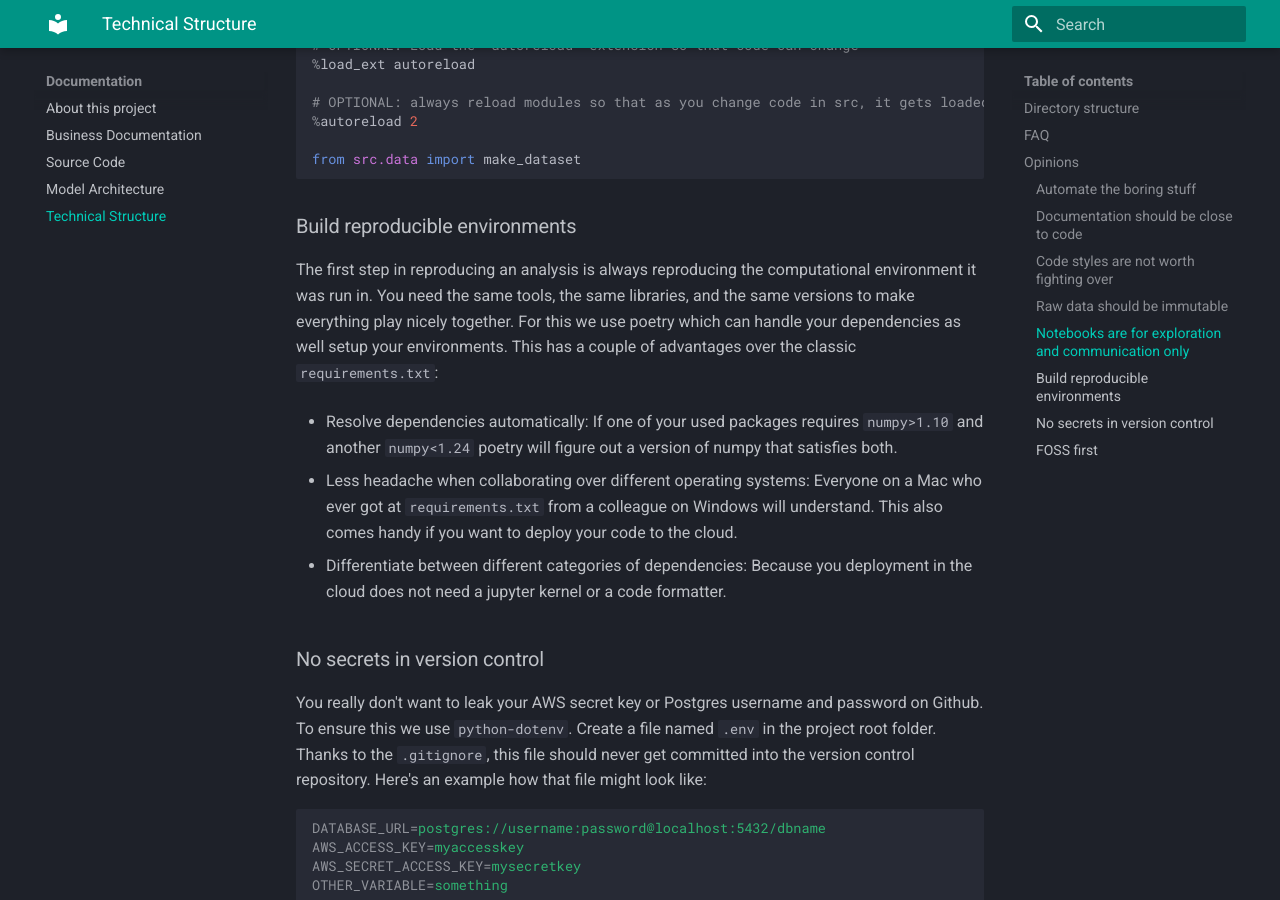
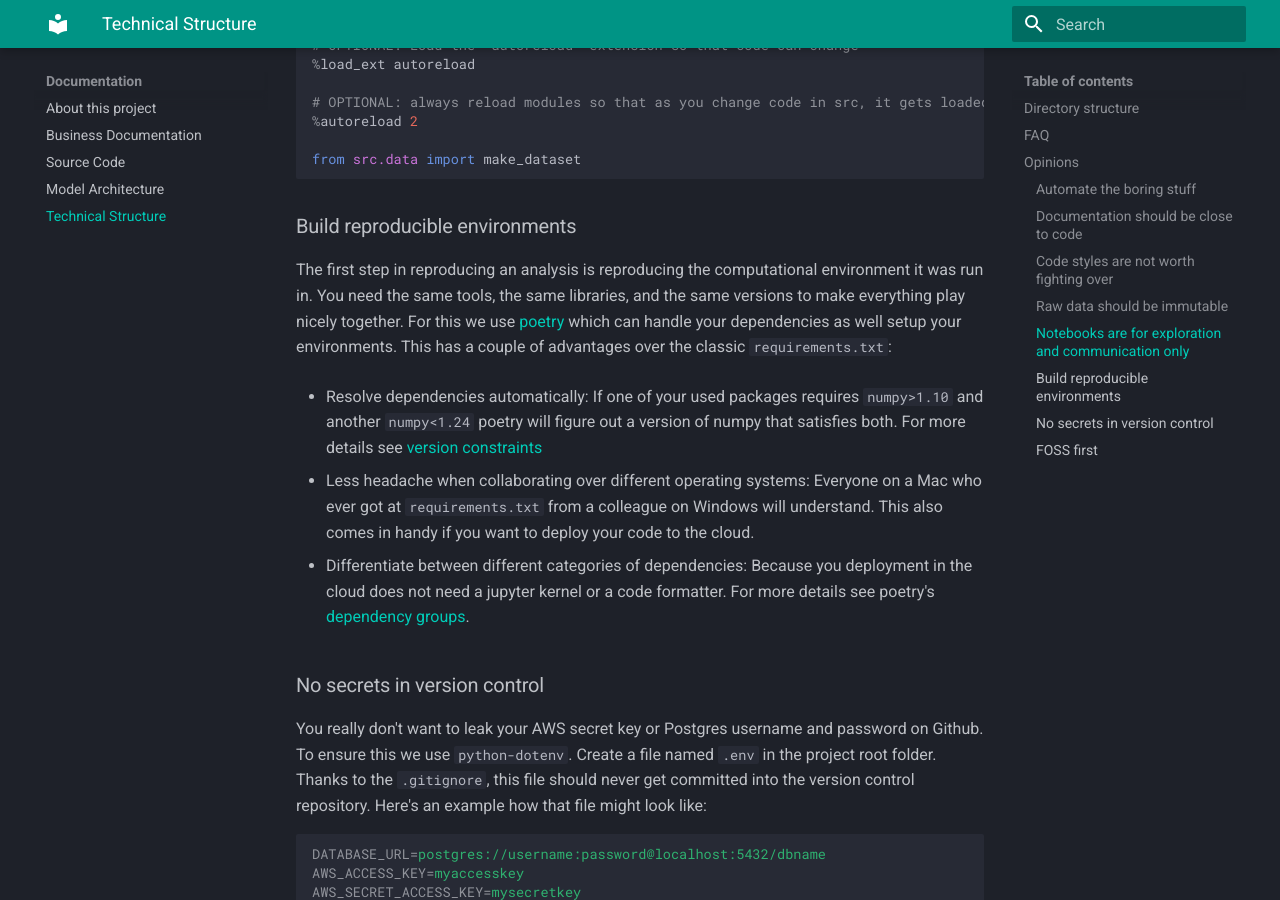
Before and after one commit to Excidion/reproML, an MkDocs documentation site: the page built from docs/structure.md, in a window 1280 px wide and 900 px high, scrolled down 3192 px. Built offline with MkDocs 1.6.1 and Material for MkDocs 9.7.7, drawn with Linux system fonts in a browser that asks for light colours.

Commit message:
some more links for poetry

````diff
--- a/docs/structure.md
+++ b/docs/structure.md
@@ -95,7 +95,7 @@ All folders marked with `<dvc>` are versioned via dvc and so are their subfolder
 
 
 ??? question "How do I install new packages?"
-    You can install packages via poetry
+    You can [install packages via poetry](https://python-poetry.org/docs/basic-usage/#specifying-dependencies)
     ```
     poetry add <package-name>
     ```
@@ -199,21 +199,22 @@ from src.data import make_dataset
 
 
 ### Build reproducible environments
-
-The first step in reproducing an analysis is always reproducing the computational environment it was run in.
+The first step in reproducing an analysis is reproducing the computational environment it was run in.
 You need the same tools, the same libraries, and the same versions to make everything play nicely together.
-For this we use poetry which can handle your dependencies as well setup your environments.
+For this we use [poetry](https://python-poetry.org/) which can handle your dependencies as well setup your environments.
 This has a couple of advantages over the classic `requirements.txt`:
 
 + Resolve dependencies automatically:
 If one of your used packages requires `numpy>1.10` and another `numpy<1.24` poetry will figure out a version of numpy that satisfies both.
+For more details see [version constraints](https://python-poetry.org/docs/dependency-specification/#version-constraints)
 
 + Less headache when collaborating over different operating systems:
 Everyone on a Mac who ever got at `requirements.txt` from a colleague on Windows will understand.
-This also comes handy if you want to deploy your code to the cloud.
+This also comes in handy if you want to deploy your code to the cloud.
 
 + Differentiate between different categories of dependencies:
 Because you deployment in the cloud does not need a jupyter kernel or a code formatter.
+For more details see poetry's [dependency groups](https://python-poetry.org/docs/managing-dependencies/#dependency-groups).
 
 
 ### No secrets in version control
````
